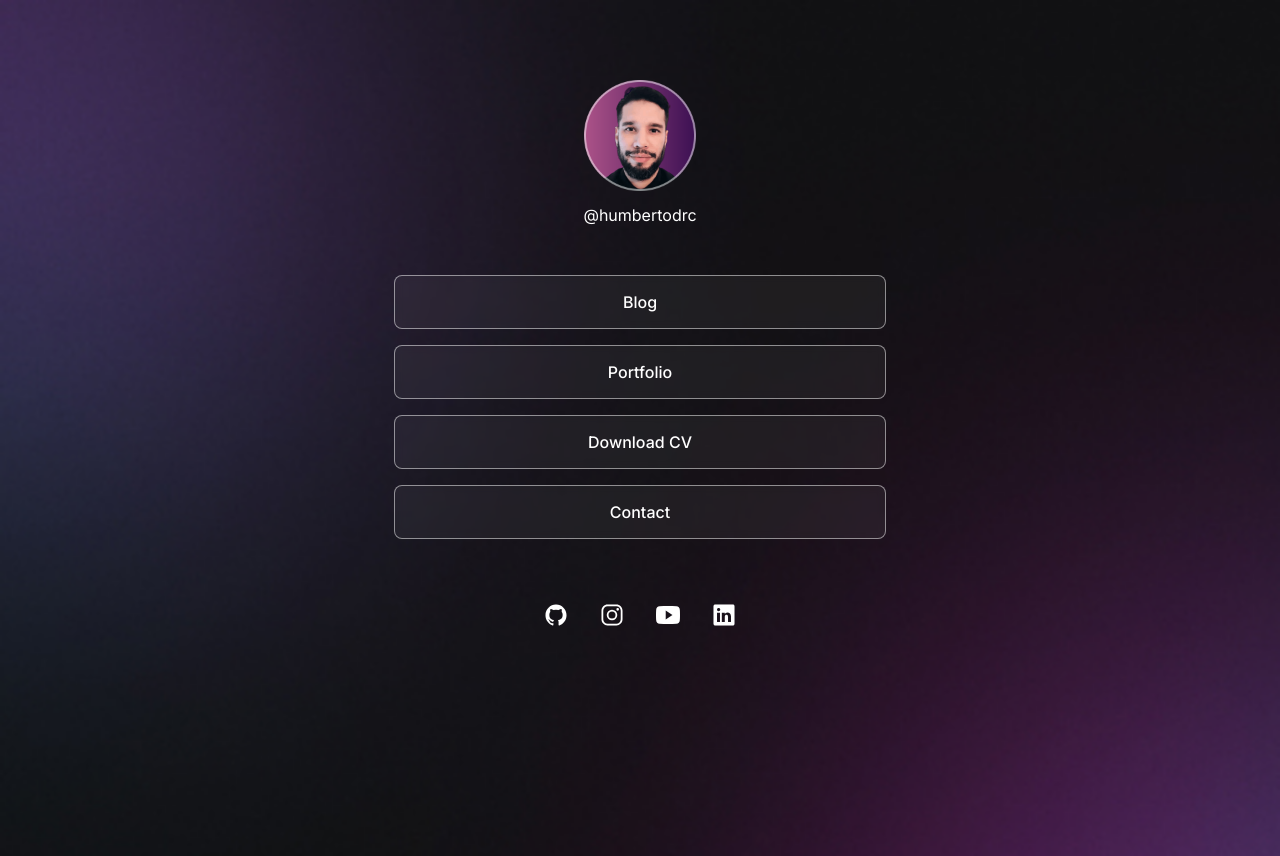
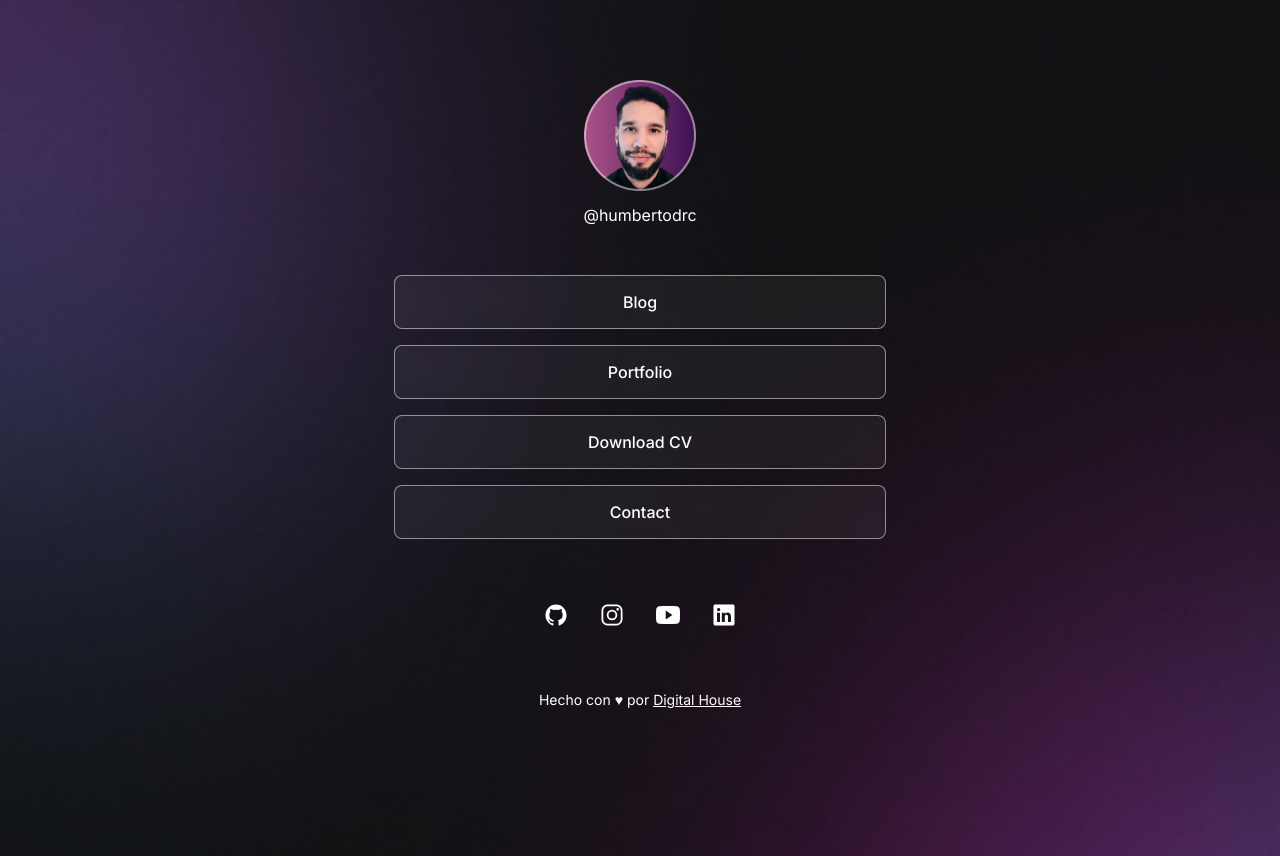
Before and after one commit to digitalhouse-content/DHLinks, a plain HTML site: page index.html in a window 1280 px wide. Drawn offline with nearby package versions, Linux system fonts and the light colour scheme.

Commit message:
creando el pie de página

```diff
--- a/index.html
+++ b/index.html
@@ -18,6 +18,7 @@
 </head>
 
 <body>
+
   <main class="container">
     <!-- Profile -->
     <div class="profile">
@@ -63,6 +64,10 @@
 
   </main>
 
+  <footer>
+    Hecho con ♥ por <a href="https://www.digitalhouse.com/ar">Digital House</a>
+  </footer>
+
   <script type="module"
           src="https://unpkg.com/ionicons@7.1.0/dist/ionicons/ionicons.esm.js"></script>
   <script nomodule
--- a/styles.css
+++ b/styles.css
@@ -102,3 +102,9 @@ ul li a:hover{
 #social-links a:hover{
   background: var(--highlight-color);
 }
+
+footer{
+  padding: 24px 0;
+  text-align: center;
+  font-size: 14px;
+}
```
